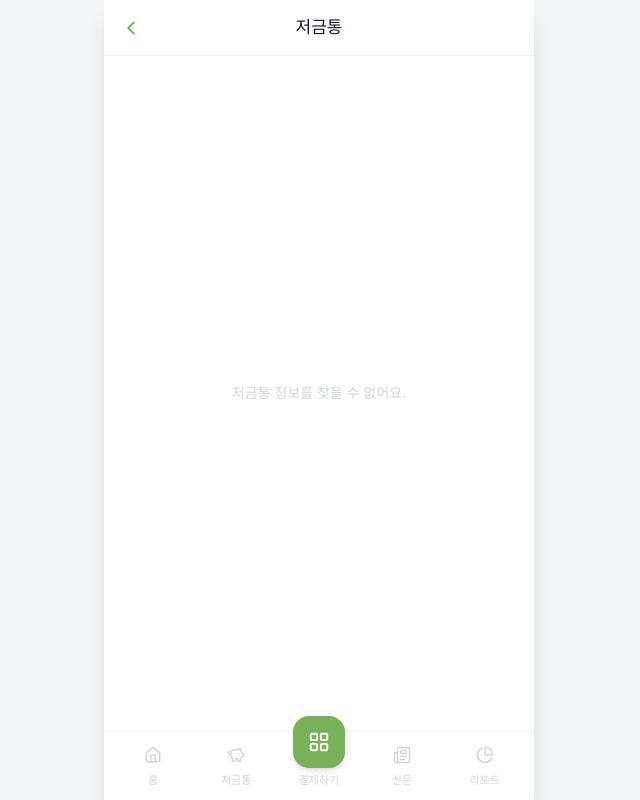
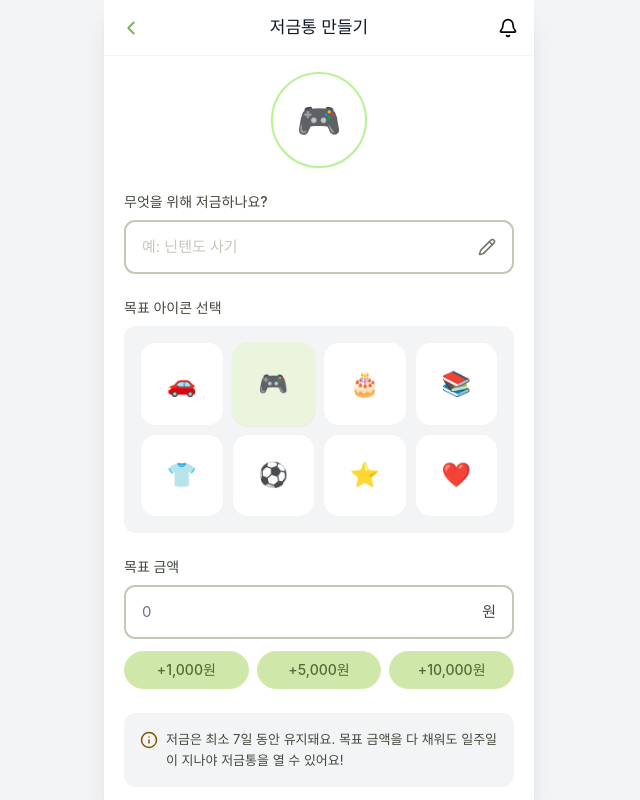
Before and after one commit to kb-avocado/avocado-frontend, a Vue app: page /piggy/new in a window 1280 px wide. Shown: the whole page, without its empty margins (321-961 px from the left). Built offline with nearby package versions, Linux system fonts and the light colour scheme; no server answers.

Commit message:
[AVCD-37] feat: 저금통 상세 화면 및 생성 화면 구현

```diff
--- a/src/components/common/ParentPiggyBankCard.vue
+++ b/src/components/common/ParentPiggyBankCard.vue
@@ -90,7 +90,10 @@ function goToBonusTransfer() {
 
 // 응원 보기 버튼 연결
 function goToCheerMessages() {
-  router.push({ name: 'piggyCheerMessages', params: { id: props.item.piggyBankId } })
+  router.push({
+    name: isActive.value ? 'piggyCheerCompose' : 'piggyCheerMessages',
+    params: { id: props.item.piggyBankId }
+  })
 }
 // 저금통 상세 화면 연결
 function goToDetail() {
--- a/src/mocks/piggyBankMockData.js
+++ b/src/mocks/piggyBankMockData.js
@@ -1,6 +1,7 @@
 const inProgressPiggyBanks = [
   {
     piggyBankId: 1,
+    walletId: 101,
     name: '레고 우주선',
     description: '장난감',
     status: 'ACTIVE',
@@ -25,6 +26,7 @@ const inProgressPiggyBanks = [
 
   {
     piggyBankId: 2,
+    walletId: 101,
     name: '산악 자전거',
     description: '스포츠',
     status: 'ACTIVE',
@@ -41,6 +43,7 @@ const inProgressPiggyBanks = [
 
   {
     piggyBankId: 3,
+    walletId: 101,
     name: '닌텐도 게임기',
     description: '게임',
     status: 'ACTIVE',
@@ -70,6 +73,7 @@ const closedPiggyBanks = [
    */
   {
     piggyBankId: 4,
+    walletId: 101,
     name: '여행 가방',
     description: '여행',
     status: 'ACHIEVED',
@@ -97,6 +101,7 @@ const closedPiggyBanks = [
    */
   {
     piggyBankId: 5,
+    walletId: 101,
     name: '레고 우주선',
     description: '장난감',
     status: 'ACHIEVED',
@@ -124,6 +129,7 @@ const closedPiggyBanks = [
    */
   {
     piggyBankId: 6,
+    walletId: 101,
     name: '경제 도서 세트',
     description: '도서',
     status: 'ACHIEVED',
@@ -146,6 +152,7 @@ const closedPiggyBanks = [
    */
   {
     piggyBankId: 7,
+    walletId: 101,
     name: '산악 자전거',
     description: '스포츠',
     status: 'CANCELLED',
@@ -168,6 +175,10 @@ const closedPiggyBanks = [
     }
   }
 ]
+
+function resolveWalletId(childId) {
+  return walletIdByChild[Number(childId)] ?? Number(childId)
+}
 
 function clone(value) {
   return JSON.parse(JSON.stringify(value))
--- a/src/router/index.js
+++ b/src/router/index.js
@@ -101,6 +101,13 @@ const routes = [
       audience: 'parent'
     }
   },
+  //  저금통 생성
+  {
+    path: '/piggy/new',
+    name: 'piggyCreate',
+    component: () => import('@/views/piggy/PiggyCreateView.vue'),
+    meta: { hideLayout: true, title: '새 저금 목표' }
+  },
   //저금통 부모 상세
   {
     path: '/piggy/:id',
--- a/src/views/piggy/ChildPiggyDetailView.vue
+++ b/src/views/piggy/ChildPiggyDetailView.vue
@@ -36,8 +36,12 @@
           <p class="text-xl font-bold text-avocado-900">{{ formatWon(item.targetAmount) }}</p>
         </div>
       </div>
+      <!-- 입금 내역 -->
+      <div>
+        <p class="text-sm font-medium text-avocado-900 mb-2">입금 내역</p>
+        <PiggyDepositHistoryList :piggy-bank-id="item.piggyBankId" />
+      </div>
     </div>
-
     <BottomNavBar />
   </div>
 </template>
@@ -48,7 +52,7 @@ import { useRoute, useRouter } from 'vue-router'
 
 import AppHeader from '@/components/layout/AppHeader.vue'
 import BottomNavBar from '@/components/layout/BottomNavBar.vue'
-
+import PiggyDepositHistoryList from '@/components/common/PiggyDepositHistoryList.vue'
 import { usePiggyBankStore } from '@/stores/piggyBank'
 
 // 성장 단계 이미지 (5단계)
--- /dev/null
+++ b/src/views/piggy/PiggyCreateView.vue
@@ -0,0 +1,156 @@
+<template>
+  <div class="min-h-screen flex flex-col bg-white">
+    <AppHeader
+      title="저금통 만들기"
+      show-back
+      :show-bell="true"
+      :show-avatar="false"
+      @click-back="router.back()"
+    />
+
+    <div class="flex-1 px-5 pb-8 space-y-6">
+      <!-- 선택 아이콘 미리보기 -->
+      <div class="flex justify-center pt-4">
+        <div
+          class="w-24 h-24 grid place-items-center rounded-full bg-white border-2 border-[#B6F393] text-4xl shadow-sm"
+        >
+          {{ selectedIcon }}
+        </div>
+      </div>
+
+      <!-- 저금 목표 이름 -->
+      <div>
+        <p class="text-sm font-medium text-[#42493C] mb-2">무엇을 위해 저금하나요?</p>
+        <div
+          class="flex items-center gap-2 h-[54px] px-4 rounded-[11px] border-2 border-[#C2C9B8] bg-white"
+        >
+          <input
+            v-model="name"
+            type="text"
+            :maxlength="20"
+            placeholder="예: 닌텐도 사기"
+            class="flex-1 text-[15px] outline-none bg-transparent placeholder:text-[#C2C9B8]"
+          />
+          <Pencil :size="18" class="text-[#72796B]" />
+        </div>
+      </div>
+
+      <!-- 아이콘 선택 -->
+      <div>
+        <p class="text-sm font-medium text-[#42493C] mb-2">목표 아이콘 선택</p>
+        <div class="rounded-[12px] bg-[#F3F4F6] p-4 grid grid-cols-4 gap-2">
+          <button
+            v-for="icon in icons"
+            :key="icon"
+            type="button"
+            class="aspect-square grid place-items-center rounded-[16px] text-2xl transition-colors"
+            :class="
+              selectedIcon === icon
+                ? 'bg-[#EBF4DD] shadow-sm'
+                : 'bg-white border border-[#C2C9B8]/20'
+            "
+            @click="selectedIcon = icon"
+          >
+            {{ icon }}
+          </button>
+        </div>
+      </div>
+
+      <!-- 목표 금액 -->
+      <div>
+        <p class="text-sm font-medium text-[#42493C] mb-2">목표 금액</p>
+        <div
+          class="flex items-center gap-2 h-[54px] px-4 rounded-[11px] border-2 border-[#C2C9B8] bg-white"
+        >
+          <input
+            v-model.number="targetAmount"
+            type="number"
+            min="0"
+            class="flex-1 text-[15px] outline-none bg-transparent text-[#6B7280]"
+          />
+          <span class="text-[15px] text-[#42493C]">원</span>
+        </div>
+        <div class="flex gap-2 mt-3">
+          <button
+            v-for="amount in quickAmounts"
+            :key="amount"
+            type="button"
+            class="flex-1 py-2 rounded-full bg-[#CFE8A9] border border-[#D2EBAC] text-[#546937] text-sm font-medium"
+            @click="addAmount(amount)"
+          >
+            +{{ amount.toLocaleString('ko-KR') }}원
+          </button>
+        </div>
+      </div>
+
+      <!-- 안내 문구 -->
+      <div class="flex items-start gap-2 rounded-[12px] bg-[#F3F4F6] p-4">
+        <Info :size="18" class="text-[#835500] mt-0.5 shrink-0" />
+        <p class="text-[13px] text-[#42493C] leading-relaxed">
+          저금은 최소 7일 동안 유지돼요. 목표 금액을 다 채워도 일주일이 지나야 저금통을 열 수
+          있어요!
+        </p>
+      </div>
+
+      <p v-if="errorMessage" class="text-sm text-red-500">{{ errorMessage }}</p>
+    </div>
+
+    <!-- 하단 만들기 버튼 -->
+    <div class="px-5 pb-4">
+      <button
+        type="button"
+        class="w-full h-14 rounded-[12px] bg-[#78B159] text-white text-base font-bold disabled:opacity-50"
+        :disabled="!canSubmit"
+        @click="handleSubmit"
+      >
+        {{ isSubmitting ? '처리 중...' : '목표 만들기' }}
+      </button>
+    </div>
+
+    <BottomNavBar />
+  </div>
+</template>
+
+<script setup>
+import { ref, computed } from 'vue'
+import { useRouter } from 'vue-router'
+import { Pencil, Info } from 'lucide-vue-next'
+
+import AppHeader from '@/components/layout/AppHeader.vue'
+import BottomNavBar from '@/components/layout/BottomNavBar.vue'
+
+const router = useRouter()
+
+// 목표 아이콘 (SVG: 자전거·게임·가방·책 / 스키·톱니·별·하트)
+const icons = ['🚗', '🎮', '🎂', '📚', '👕', '⚽', '⭐', '❤️']
+const name = ref('')
+const selectedIcon = ref('🎮')
+const targetAmount = ref(0)
+const quickAmounts = [1000, 5000, 10000]
+
+const isSubmitting = ref(false)
+const errorMessage = ref('')
+
+const canSubmit = computed(
+  () => name.value.trim().length > 0 && Number(targetAmount.value) > 0 && !isSubmitting.value
+)
+
+function addAmount(amount) {
+  targetAmount.value = Number(targetAmount.value || 0) + amount
+}
+
+async function handleSubmit() {
+  if (!canSubmit.value) return
+  isSubmitting.value = true
+  errorMessage.value = ''
+  try {
+    // TODO: 저금통 생성 API 연동
+    // await createPiggyBank({ name: name.value, icon: selectedIcon.value, targetAmount: targetAmount.value })
+    router.push({ name: 'piggy' })
+  } catch (e) {
+    errorMessage.value = '저금통 생성에 실패했어요. 다시 시도해주세요.'
+  } finally {
+    isSubmitting.value = false
+  }
+}
+</script>
--- a/src/views/piggy/PiggyDetailView.vue
+++ b/src/views/piggy/PiggyDetailView.vue
@@ -36,7 +36,11 @@
           <p class="text-xl font-bold text-avocado-900">{{ formatWon(item.targetAmount) }}</p>
         </div>
       </div>
-
+      <!-- 입금 내역 -->
+      <div>
+        <p class="text-sm font-medium text-avocado-900 mb-2">입금 내역</p>
+        <PiggyDepositHistoryList :piggy-bank-id="item.piggyBankId" />
+      </div>
       <!-- 보너스 지급 배너 (팀원 컴포넌트) -->
       <PiggyBonusPayoutBanner
         :piggy-bank-id="item.piggyBankId"
@@ -57,7 +61,7 @@ import { useRoute, useRouter } from 'vue-router'
 import AppHeader from '@/components/layout/AppHeader.vue'
 import BottomNavBar from '@/components/layout/BottomNavBar.vue'
 import PiggyBonusPayoutBanner from '@/components/common/PiggyBonusPayoutBanner.vue'
-
+import PiggyDepositHistoryList from '@/components/common/PiggyDepositHistoryList.vue'
 import { usePiggyBankStore } from '@/stores/piggyBank'
 
 // 성장 단계 이미지 (5단계)
--- a/src/views/piggy/PiggyView.vue
+++ b/src/views/piggy/PiggyView.vue
@@ -8,6 +8,7 @@
     </section>
     <!-- 즐겨찾기 북마크 추가 -->
     <button
+      v-if="tab === 'IN_PROGRESS'"
       type="button"
       class="child-list-page__filter"
       :class="{ 'child-list-page__filter--active': showFavoritesOnly }"
@@ -54,7 +55,7 @@
             : '완료된 저금통이 없습니다.'
       }}
     </div>
-
+    <!-- 저금통 생성 버튼 연결 -->
     <template v-if="tab === 'IN_PROGRESS'">
       <button
         type="button"
@@ -101,7 +102,9 @@ const showFavoritesOnly = ref(false)
 
 // 화면에 실제로 뿌릴 목록 (필터 적용)
 const displayedItems = computed(() =>
-  showFavoritesOnly.value ? items.value.filter((i) => i.favorite) : items.value
+  showFavoritesOnly.value && tab.value === 'IN_PROGRESS'
+    ? items.value.filter((i) => i.favorite)
+    : items.value
 )
 
 // 저금통 생성 연결부분
```
